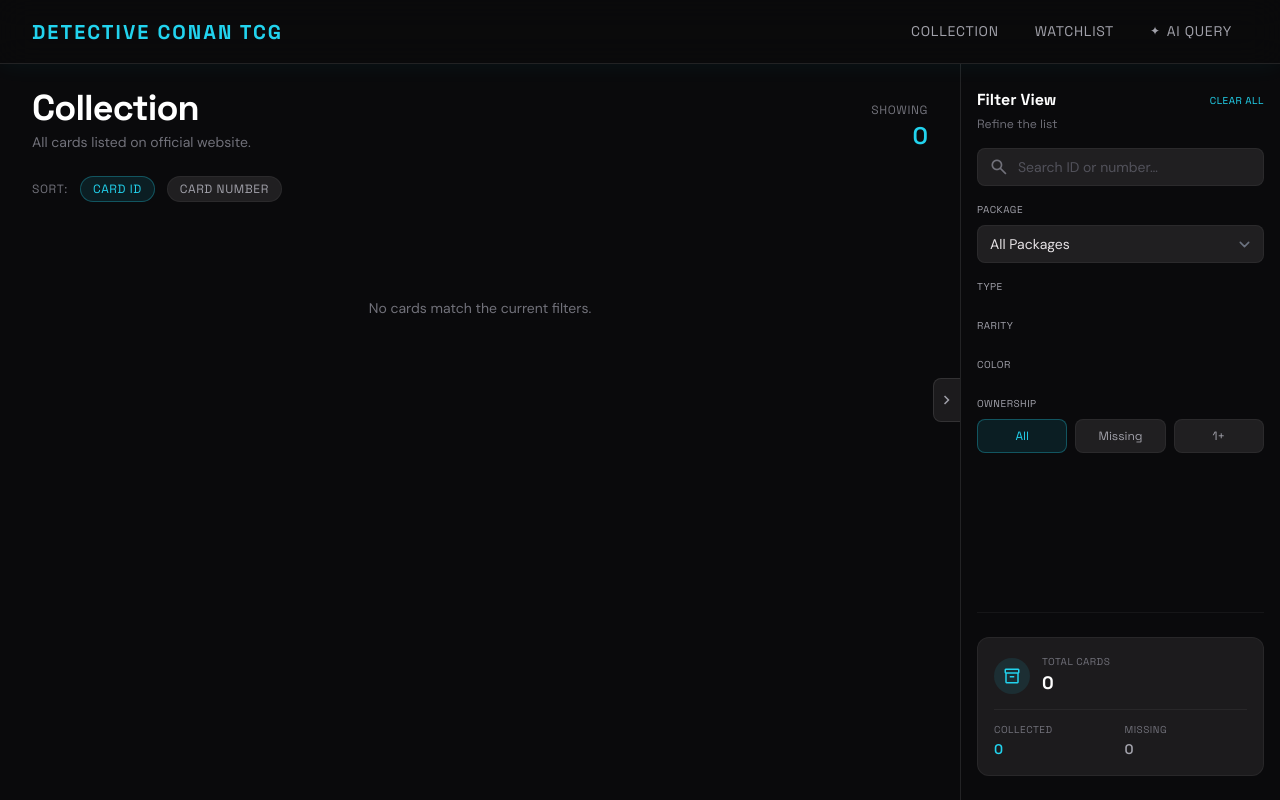
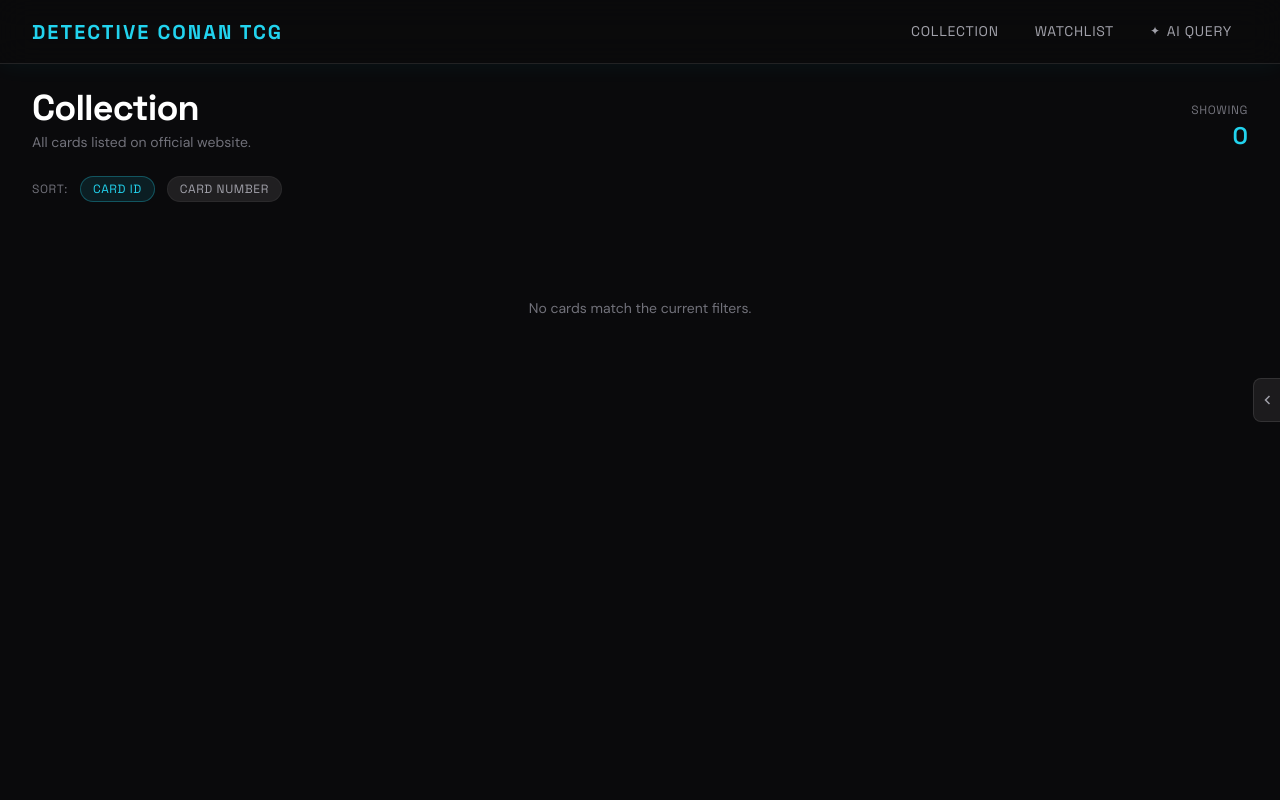
Before and after one commit to kevin791129/ConanTCG, a Flask app: page / in a window 1280 px wide. Run offline with Flask 3, Linux system fonts and the light colour scheme; data that the repository does not hold is empty; some libraries are stand-ins or nearby versions.

Commit message:
Auto hide filter sidebar on start. Fix virtual scroll area width bug after collapsing sidebar.

```diff
--- a/templates/base.html
+++ b/templates/base.html
@@ -94,9 +94,9 @@
         class="fixed z-50 top-1/2 -translate-y-1/2 bg-[#1c1b1d] border border-white/10 border-r-0
                rounded-l-lg px-1 py-3 text-zinc-400 hover:text-cyan-400 hover:bg-[#201f21]
                transition-all duration-300"
-        style="right:320px;">
+        style="right:0;">
     <span id="sidebarToggleIcon" class="material-symbols-outlined text-[18px]"
-          style="display:block;transition:transform 0.3s;">chevron_right</span>
+          style="display:block;transition:transform 0.3s;transform:rotate(180deg);">chevron_right</span>
 </button>
 
 <!-- Sidebar -->
@@ -104,7 +104,7 @@
        class="fixed right-0 top-16 w-80 bg-[#0A0A0C] border-l border-white/10
               flex flex-col py-6 px-4 gap-4 overflow-y-auto z-40
               transition-transform duration-300 ease-in-out"
-       style="height:calc(100vh - 4rem);">
+       style="height:calc(100vh - 4rem);transform:translateX(100%);">
 
     <!-- Header -->
     <div class="flex-shrink-0">
@@ -210,7 +210,7 @@ function closeLightbox() {
 document.addEventListener('keydown', e => { if (e.key === 'Escape') closeLightbox(); });
 
 // ── Sidebar toggle ────────────────────────────────────────────────────────────
-let sidebarOpen = true;
+let sidebarOpen = false;
 function toggleSidebar() {
     sidebarOpen = !sidebarOpen;
     const sidebar = document.getElementById('filterSidebar');
@@ -228,7 +228,14 @@ function toggleSidebar() {
         btn.style.right         = '0';
         icon.style.transform    = 'rotate(180deg)';
     }
-    setTimeout(() => requestAnimationFrame(() => { if (typeof vs !== 'undefined') vs.render(); }), 310);
+    // Reflow the grid once the margin transition finishes — avoids mid-transition
+    // relayout which causes cards to overlap as column count changes.
+    const mainEl = document.getElementById('mainContent');
+    mainEl.addEventListener('transitionend', function handler(e) {
+        if (e.propertyName !== 'margin-right') return;
+        mainEl.removeEventListener('transitionend', handler);
+        if (typeof vs !== 'undefined') vs.reflow();
+    });
 }
 
 // ── Shared pill filter helpers ────────────────────────────────────────────────
@@ -321,7 +328,7 @@ const RARITY_STYLE = {
 };
 
 // ── Shared virtual scroller factory ──────────────────────────────────────────
-// Returns { render, reset } bound to the given viewport/sentinel/grid IDs.
+// Returns { render, reset, reflow } bound to the given viewport/sentinel/grid IDs.
 // getCards()      → current filtered array to render
 // buildCardHTML() → must be defined by the page
 function makeVirtualScroller(viewportId, sentinelId, gridId, getCards) {
@@ -411,7 +418,14 @@ function makeVirtualScroller(viewportId, sentinelId, gridId, getCards) {
     let rt;
     window.addEventListener('resize', () => { clearTimeout(rt); rt = setTimeout(() => render(), 120); });
 
-    return { render, reset };
+    function reflow() {
+        // Clear all DOM nodes and re-render at current scroll position.
+        [...rendered.values()].forEach(el => el.remove());
+        rendered.clear();
+        render();
+    }
+
+    return { render, reset, reflow };
 }
 
 // ── Init shared filter state on DOM ready ─────────────────────────────────────
--- a/templates/collection.html
+++ b/templates/collection.html
@@ -5,7 +5,7 @@
 {% block body %}
 <div class="flex pt-16" style="height:100vh;overflow:hidden;">
     <main id="mainContent" class="flex-1 flex flex-col overflow-hidden"
-          style="margin-right:320px;transition:margin-right 0.3s ease;padding:24px 32px 0 32px;">
+          style="margin-right:0;transition:margin-right 0.3s ease;padding:24px 32px 0 32px;">
 
         <!-- Heading + count -->
         <div class="mb-6 flex items-end justify-between flex-shrink-0">
@@ -31,7 +31,7 @@
         </div>
 
         <!-- Virtual scroll viewport -->
-        <div id="vs-viewport" class="overflow-y-auto rounded-xl flex-1" style="position:relative;min-height:0;">
+        <div id="vs-viewport" class="overflow-y-auto rounded-xl flex-1" style="position:relative;min-height:0;overflow-x:hidden;">
             <div id="vs-sentinel" style="position:absolute;top:0;left:0;width:1px;pointer-events:none;"></div>
             <div id="vs-grid"     style="position:absolute;top:0;left:0;width:100%;"></div>
         </div>
--- a/templates/watchlist.html
+++ b/templates/watchlist.html
@@ -5,7 +5,7 @@
 {% block body %}
 <div class="flex pt-16" style="height:100vh;overflow:hidden;">
     <main id="mainContent" class="flex-1 flex flex-col overflow-hidden"
-          style="margin-right:320px;transition:margin-right 0.3s ease;padding:24px 32px 0 32px;">
+          style="margin-right:0;transition:margin-right 0.3s ease;padding:24px 32px 0 32px;">
 
         <div class="mb-6 flex items-end justify-between flex-shrink-0">
             <div>
@@ -19,7 +19,7 @@
         </div>
 
         {% if cards %}
-        <div id="vs-viewport" class="overflow-y-auto rounded-xl flex-1" style="position:relative;min-height:0;">
+        <div id="vs-viewport" class="overflow-y-auto rounded-xl flex-1" style="position:relative;min-height:0;overflow-x:hidden;">
             <div id="vs-sentinel" style="position:absolute;top:0;left:0;width:1px;pointer-events:none;"></div>
             <div id="vs-grid"     style="position:absolute;top:0;left:0;width:100%;"></div>
         </div>
```
